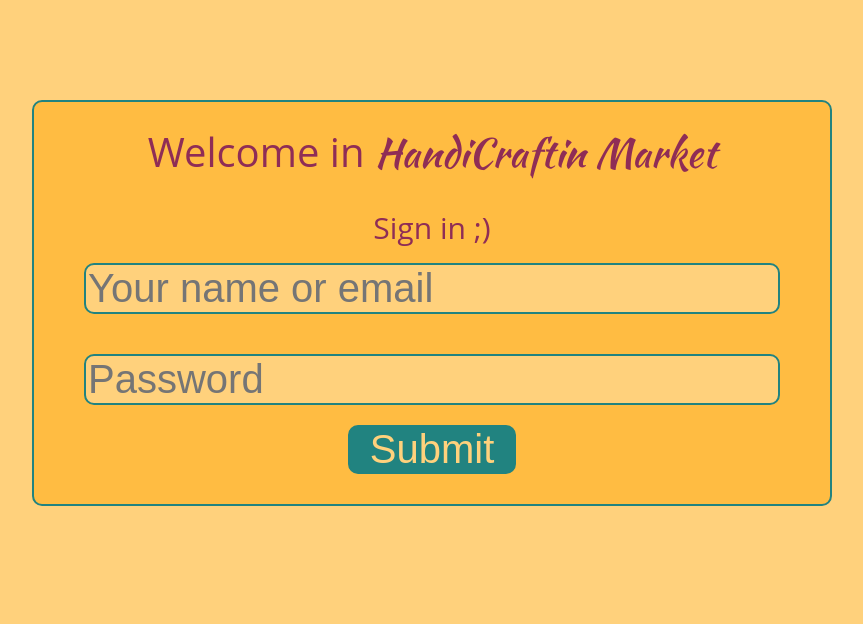
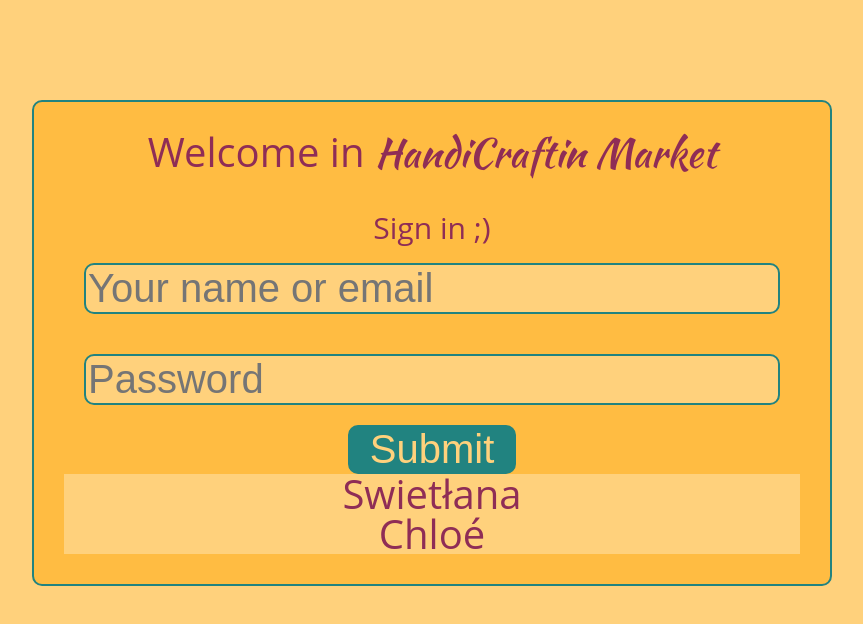
Before and after one commit to MarkizPlateau/CraftMarket, a React (Create React App) app: page /#/ in a window 1280 px wide. Shown: the top 624 px of the page, without its empty margins (208-1071 px from the left). Built offline with nearby package versions, Linux system fonts and the light colour scheme; data requests are answered from the project's data file.

Commit message:
fetch json db

```diff
--- a/db.json
+++ b/db.json
@@ -4,7 +4,7 @@
       "id": 1,
       "userName": "Swietłana",
       "userLogin": "???",
-      "userPassword": "????",
+      "userPassword": "superpieść",
       "items": {
         "clothing": [
           {
--- a/src/App.js
+++ b/src/App.js
@@ -1,5 +1,4 @@
 import React from "react";
-import logo from './logo.svg';
 import './App.scss';
 import Login from "./components/Login/Login";
 import Main from "./components/Main/Main";
--- a/src/components/Login/Login.js
+++ b/src/components/Login/Login.js
@@ -1,17 +1,27 @@
-import React from "react";
+import React, {useState, useEffect} from "react";
 import {Link} from "react-router-dom";
 const Login = () => {
 
+    const [users, setUsers] = useState(null);
+    const [name, setName] = useState("Markiz");
+    const [password, setPassword] = useState("Pewu");
+
     const API = "http://localhost:3001";
 
-    fetch(`${API}/db`)
-        .then(response => response.json())
-        .then(data => {
-            console.log(data);
-        })
-        .catch(error => {
-            console.log(error);
-        });
+    useEffect(()=>{
+        fetch(`${API}/db`)
+            .then(response => response.json())
+            .then(data => setUsers(data.users.map(el => el)))
+            .catch(error => console.log(error))
+    },[])
+
+    const loginHandleChange = (e) => {
+        console.log(e.target.name);
+    }
+
+    const passwordHandleChange= (e) => {
+        console.log(e.target.password);
+    }
 
     return (
         <section className={"login-container"}>
@@ -20,9 +30,10 @@ const Login = () => {
                 <br/>
                 <h2 className={"login-text"}> Sign in ;)</h2>
                 <form className={"login-form"}>
-                    <input type="text" id="login-name" name="name" placeholder={"Your name or email"}/>
-                    <input type="password" id="login-password" name="password" placeholder={"Password"}/>
+                    <input type="text" id="login-name" onChange={loginHandleChange} name="name" placeholder={"Your name or email"}/>
+                    <input type="password" id="login-password" onChange= {passwordHandleChange} name="password" placeholder={"Password"}/>
                     <Link to={"/main"}><button type={"submit"} className={"login-submit"}>Submit</button></Link>
+                    {users? users.map( el => <p key={el.id}> {el.userName} </p>): <p> Nothing </p>}
                 </form>
             </div>
         </section>
```
Also changed, not shown: 1 other file (tests, documents, lock files or other folders).
